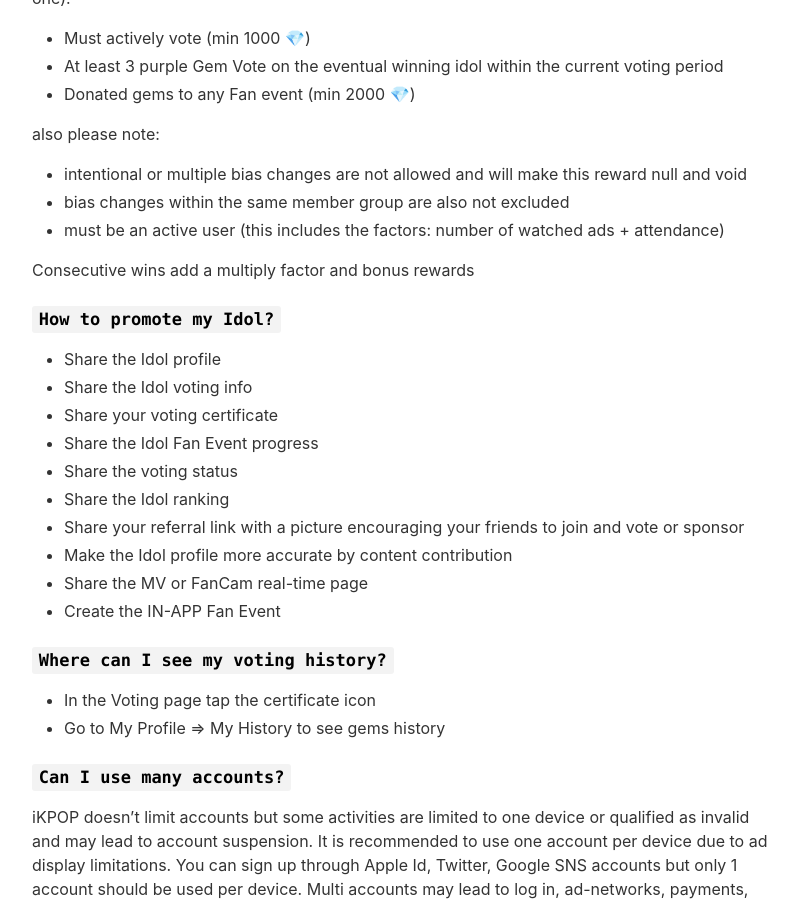
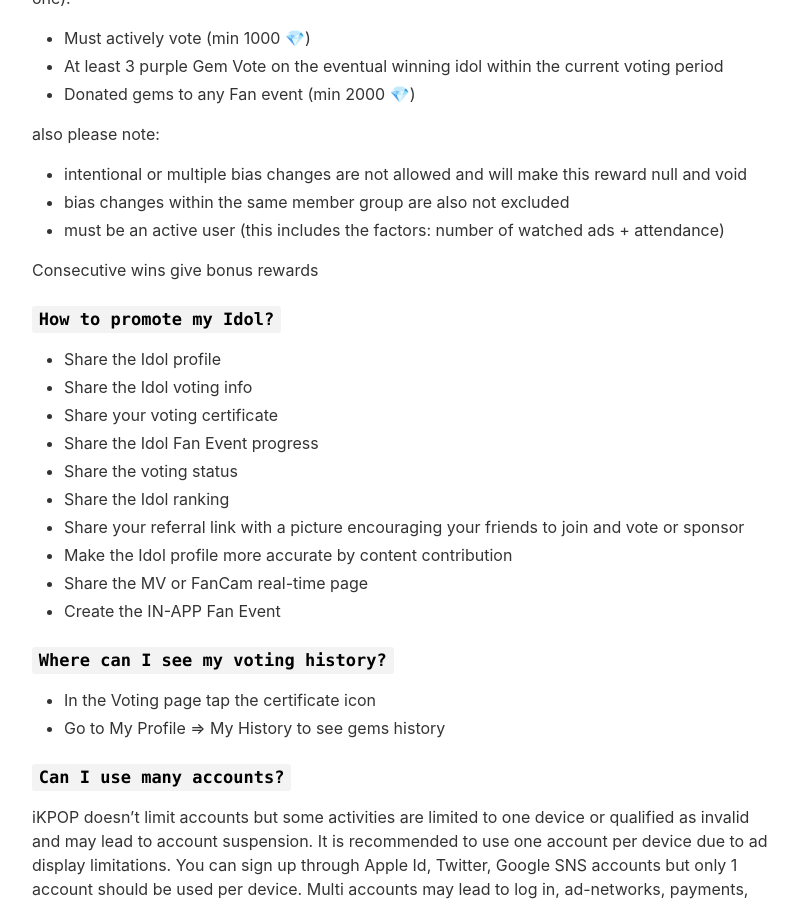
Before and after one commit to kapp7/app, a Jekyll site: the page built from _pages/en/qa.md, in a window 1280 px wide and 900 px high, scrolled down 5294 px. Shown: the whole window, without its empty margins (233-1031 px from the left). Built offline with Jekyll 4.4.1, drawn with Linux system fonts in a browser that asks for light colours; nearby versions of some CDN libraries.

Commit message:
Update qa.md

```diff
--- a/_pages/en/qa.md
+++ b/_pages/en/qa.md
@@ -172,7 +172,7 @@
 - must be an active user (this includes the factors: number of watched ads + attendance)
 
 
-Consecutive wins add a multiply factor and bonus rewards
+Consecutive wins give bonus rewards
 
 
 ### `How to promote my Idol?`
```
